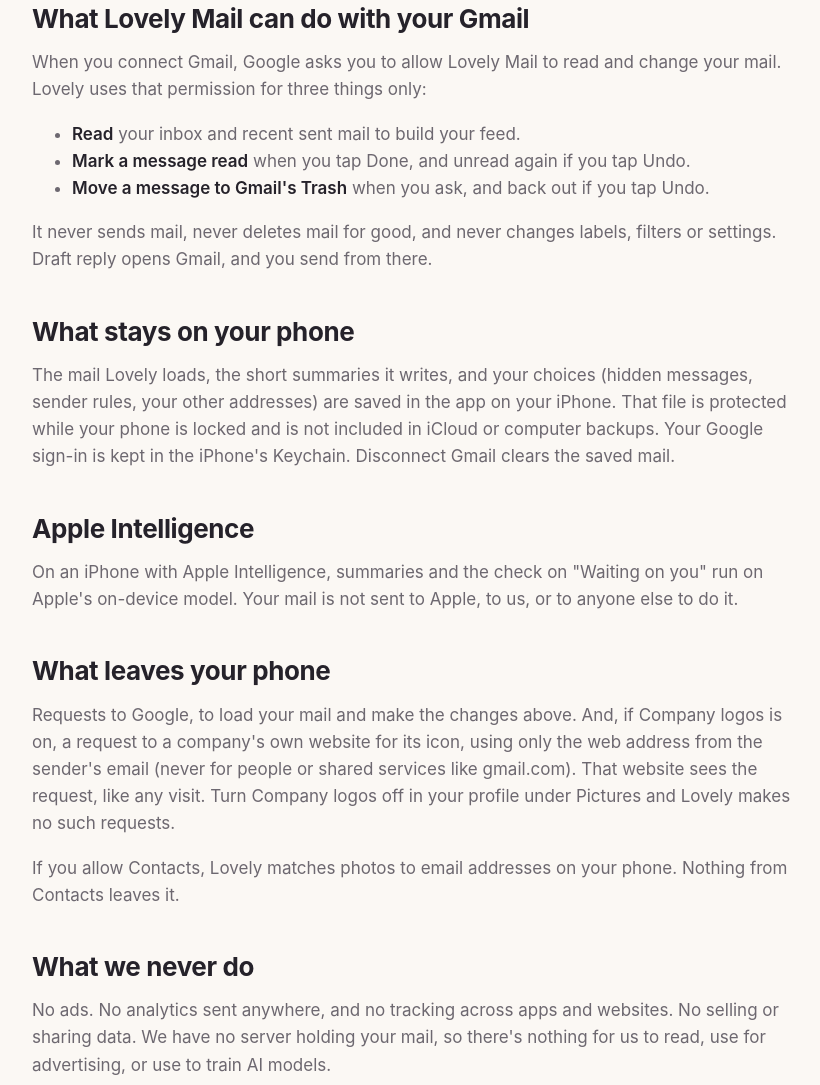
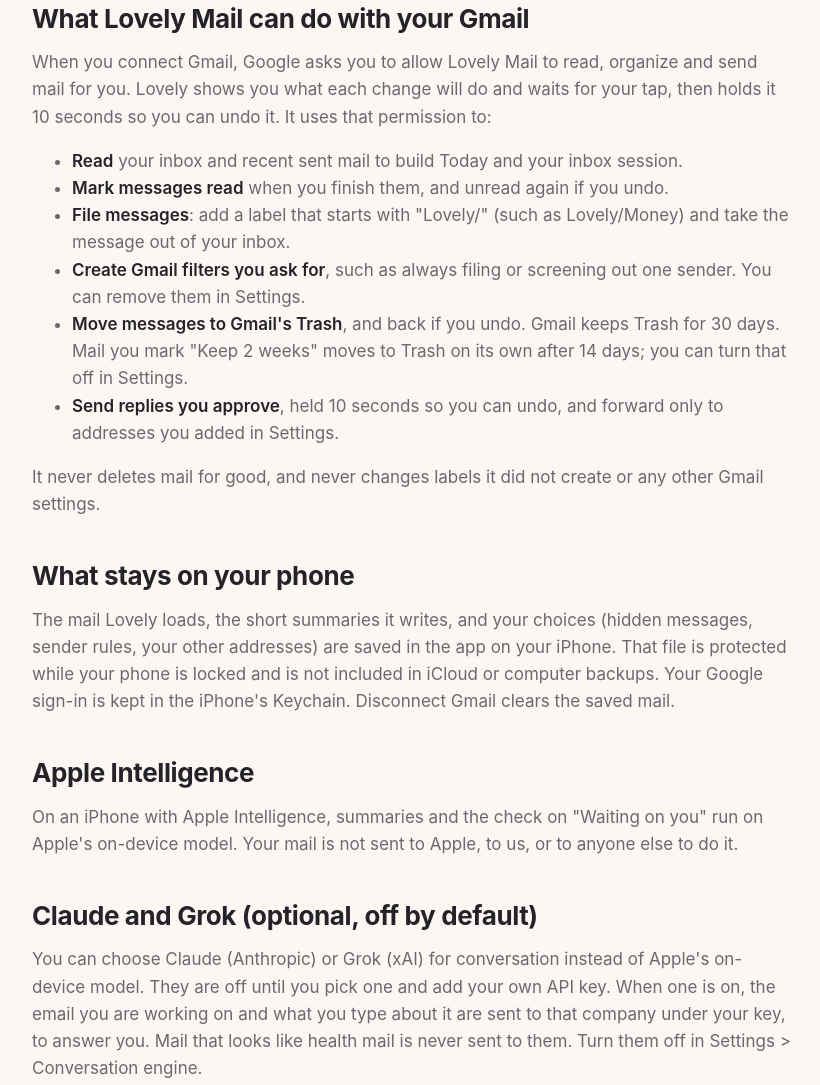
Before and after one commit to grahamdeno/lovely-mail, a plain HTML site: page site/privacy.html in a window 1280 px wide. Shown: the part 356-1441 px from the top of the page, without its empty margins (72-892 px from the left). Drawn offline with Linux system fonts and the light colour scheme.

Commit message:
Website: new subtitle and positioning; accurate 'you stay in charge' and privacy for labels, filters, sending, cloud engines (#45)
Claude-Session: https://claude.ai/code/session_01JnUP81K1SpHJXGHYXEa9mS

Co-authored-by: Claude <noreply@anthropic.com>

```diff
--- a/site/privacy.html
+++ b/site/privacy.html
@@ -20,20 +20,25 @@
   <div class="doc"><h1>Privacy.</h1><p class="lede">Short version: your mail goes from Google to your phone and stays there. Lovely Mail has no server, no account of its own, no ads and no tracking.</p></div>
   <div class="docbody">
     <h2>What Lovely Mail can do with your Gmail</h2>
-    <p>When you connect Gmail, Google asks you to allow Lovely Mail to read and change your mail. Lovely uses that permission for three things only:</p>
+    <p>When you connect Gmail, Google asks you to allow Lovely Mail to read, organize and send mail for you. Lovely shows you what each change will do and waits for your tap, then holds it 10 seconds so you can undo it. It uses that permission to:</p>
     <ul>
-      <li><b>Read</b> your inbox and recent sent mail to build your feed.</li>
-      <li><b>Mark a message read</b> when you tap Done, and unread again if you tap Undo.</li>
-      <li><b>Move a message to Gmail's Trash</b> when you ask, and back out if you tap Undo.</li>
+      <li><b>Read</b> your inbox and recent sent mail to build Today and your inbox session.</li>
+      <li><b>Mark messages read</b> when you finish them, and unread again if you undo.</li>
+      <li><b>File messages</b>: add a label that starts with "Lovely/" (such as Lovely/Money) and take the message out of your inbox.</li>
+      <li><b>Create Gmail filters you ask for</b>, such as always filing or screening out one sender. You can remove them in Settings.</li>
+      <li><b>Move messages to Gmail's Trash</b>, and back if you undo. Gmail keeps Trash for 30 days. Mail you mark "Keep 2 weeks" moves to Trash on its own after 14 days; you can turn that off in Settings.</li>
+      <li><b>Send replies you approve</b>, held 10 seconds so you can undo, and forward only to addresses you added in Settings.</li>
     </ul>
-    <p>It never sends mail, never deletes mail for good, and never changes labels, filters or settings. Draft reply opens Gmail, and you send from there.</p>
+    <p>It never deletes mail for good, and never changes labels it did not create or any other Gmail settings.</p>
     <h2>What stays on your phone</h2>
     <p>The mail Lovely loads, the short summaries it writes, and your choices (hidden messages, sender rules, your other addresses) are saved in the app on your iPhone. That file is protected while your phone is locked and is not included in iCloud or computer backups. Your Google sign-in is kept in the iPhone's Keychain. Disconnect Gmail clears the saved mail.</p>
     <h2>Apple Intelligence</h2>
     <p>On an iPhone with Apple Intelligence, summaries and the check on "Waiting on you" run on Apple's on-device model. Your mail is not sent to Apple, to us, or to anyone else to do it.</p>
+    <h2>Claude and Grok (optional, off by default)</h2>
+    <p>You can choose Claude (Anthropic) or Grok (xAI) for conversation instead of Apple's on-device model. They are off until you pick one and add your own API key. When one is on, the email you are working on and what you type about it are sent to that company under your key, to answer you. Mail that looks like health mail is never sent to them. Turn them off in Settings > Conversation engine.</p>
     <h2>What leaves your phone</h2>
     <p>Requests to Google, to load your mail and make the changes above. And, if Company logos is on, a request to a company's own website for its icon, using only the web address from the sender's email (never for people or shared services like gmail.com). That website sees the request, like any visit. Turn Company logos off in your profile under Pictures and Lovely makes no such requests.</p>
-    <p>If you allow Contacts, Lovely matches photos to email addresses on your phone. Nothing from Contacts leaves it.</p>
+    <p>If you allow Contacts, Lovely matches photos to email addresses on your phone. Nothing from Contacts leaves it. "Text someone about this" uses Apple's contact picker (Lovely sees only the number you pick) and opens Messages; you send the text yourself.</p>
     <h2>What we never do</h2>
     <p>No ads. No analytics sent anywhere, and no tracking across apps and websites. No selling or sharing data. We have no server holding your mail, so there's nothing for us to read, use for advertising, or use to train AI models.</p>
     <h2>Google API Services</h2>
@@ -44,7 +49,7 @@
     <p>Tap Disconnect Gmail, or delete the app, to remove everything Lovely saved on your phone. To end its access on Google's side, remove Lovely Mail at myaccount.google.com/permissions. Apart from any email you send us, we keep nothing.</p>
     <h2>Changes and contact</h2>
     <p>If this changes, the date below changes. Questions: support@tangomike.app.</p>
-    <p><b>Effective November 3, 2026.</b></p>
+    <p><b>Effective November 9, 2026.</b></p>
   </div>
   <footer><span>Made by Graham D. at <a href="https://tangomike.app">tangomike.app</a></span><nav><a href="/">Lovely Mail</a><a href="/support">Support</a><a href="/privacy">Privacy</a><a href="mailto:support@tangomike.app">support@tangomike.app</a></nav></footer>
 </div>
```
Also changed, not shown: site/index.html (+10 -10 lines), 1 other file.
